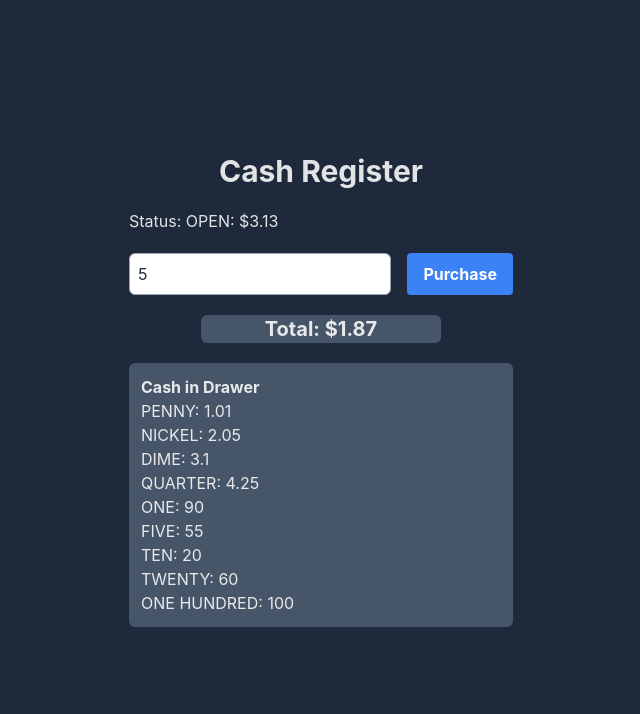
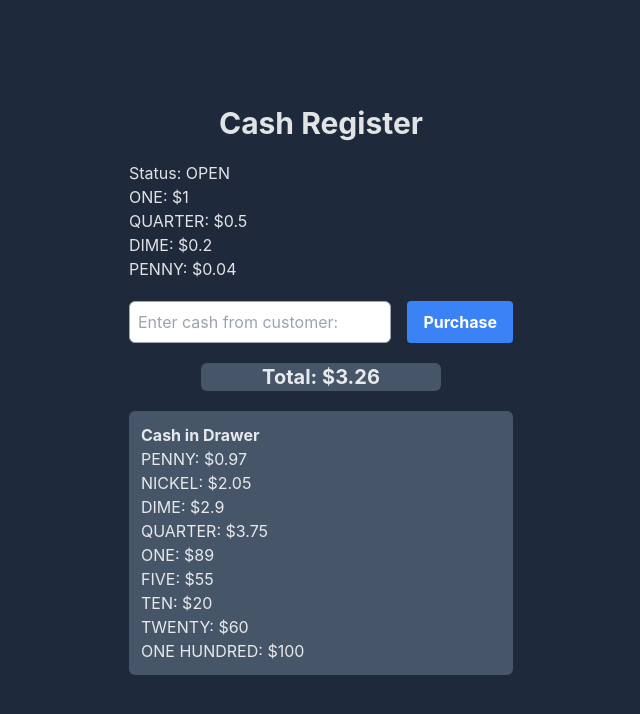
Before and after one commit to late-exairu/cash-register, a website built with Vite: page index.html in a window 1280 px wide. Both pictures are taken after typing "5" into the empty fields and a click on the button "Purchase". Shown: the whole page, without its empty margins (319-959 px from the left). Built offline with nearby package versions, Linux system fonts and the light colour scheme.

Commit message:
Update cash handling logic and display change due

```diff
--- a/index.html
+++ b/index.html
@@ -24,6 +24,7 @@
                 class="w-full rounded-md border border-gray-400 p-2 text-slate-800"
                 placeholder="Enter cash from customer:"
                 value=""
+                autofocus
               />
 
               <button
--- a/src/main.ts
+++ b/src/main.ts
@@ -1,4 +1,4 @@
-let price = 1.87;
+let price = 3.26;
 let cid = [
   ["PENNY", 1.01],
   ["NICKEL", 2.05],
@@ -22,35 +22,82 @@ const cashDrawerDisplay = document.querySelector(
   "#cash-drawer-display",
 ) as HTMLDivElement;
 
+const updateTotalCid = () => {
+  return (
+    cid.reduce((acc, curr) => {
+      return acc + Number(curr[1]) * 100;
+    }, 0) / 100
+  );
+};
+
+let totalCid = updateTotalCid();
+const nominations = [100, 20, 10, 5, 1, 0.25, 0.1, 0.05, 0.01];
+
 const handlePurchase = (e: Event) => {
   e.preventDefault();
   let status = "";
   const cashValue = Number(cash.value);
 
   if (cashValue < price) {
-    status = "Status: INSUFFICIENT_FUNDS";
     alert("Customer does not have enough money to purchase the item");
     return;
   } else if (cashValue === price) {
     status = "Status: CLOSED";
-    alert("No change due - customer paid with exact cash");
+    changeDue.innerHTML = `<p>No change due - customer paid with exact cash</p>`;
+    return;
+  } else if (totalCid < cashValue - price) {
+    status = "Status: INSUFFICIENT_FUNDS";
+    changeDue.innerHTML = `<p>${status}</p>`;
     return;
   }
 
+  status = "Status: OPEN";
+  changeDue.innerHTML = `<p>${status}</p>`;
+  const reverseCid = cid.reverse();
   const change = (cashValue * 100 - price * 100) / 100;
-  status = "Status: OPEN";
-  changeDue.innerHTML = `${status}: $${change}`;
-  // const changeArr = [];
-  // let changeLeft = change;
 
-  console.log("clicked");
+  let changeLeft = change;
+  for (let i = 0; i < reverseCid.length; i++) {
+    const [name, value] = reverseCid[i];
+    const nomination = nominations[i];
+    const nominationTotal = Number(value);
+    let coinsNum = 0;
+
+    if (changeLeft >= nomination) {
+      if (changeLeft / nomination > nominationTotal / nomination) {
+        coinsNum = Math.floor(nominationTotal / nomination);
+      } else {
+        coinsNum = Math.floor(changeLeft / nomination);
+      }
+
+      reverseCid[i][1] =
+        Math.round(nominationTotal * 100 - coinsNum * (nomination * 100)) / 100;
+      changeLeft =
+        Math.round(changeLeft * 100 - coinsNum * (nomination * 100)) / 100;
+      changeDue.innerHTML += `<p>${name}: $${coinsNum * nomination}</p>`;
+
+      console.log({ changeLeft });
+      console.log(reverseCid[i][1]);
+
+      if (changeLeft === 0) {
+        break;
+      }
+    }
+  }
+
+  cash.value = "";
+  cid = reverseCid.reverse();
+  updateTotalCid();
+  updateCashDrawerDisplay();
+  console.log({ cid });
+  console.log({ totalCid });
 };
 
 const updateCashDrawerDisplay = () => {
   cashDrawerDisplay.innerHTML = `<h3 class="font-bold">Cash in Drawer</h3>`;
   cid.forEach((item) => {
     const p = document.createElement("p");
-    p.innerHTML = `${item[0]}: ${item[1]}`;
+    p.innerHTML = `${item[0]}: $${item[1]}`;
     cashDrawerDisplay.appendChild(p);
   });
 };
```
